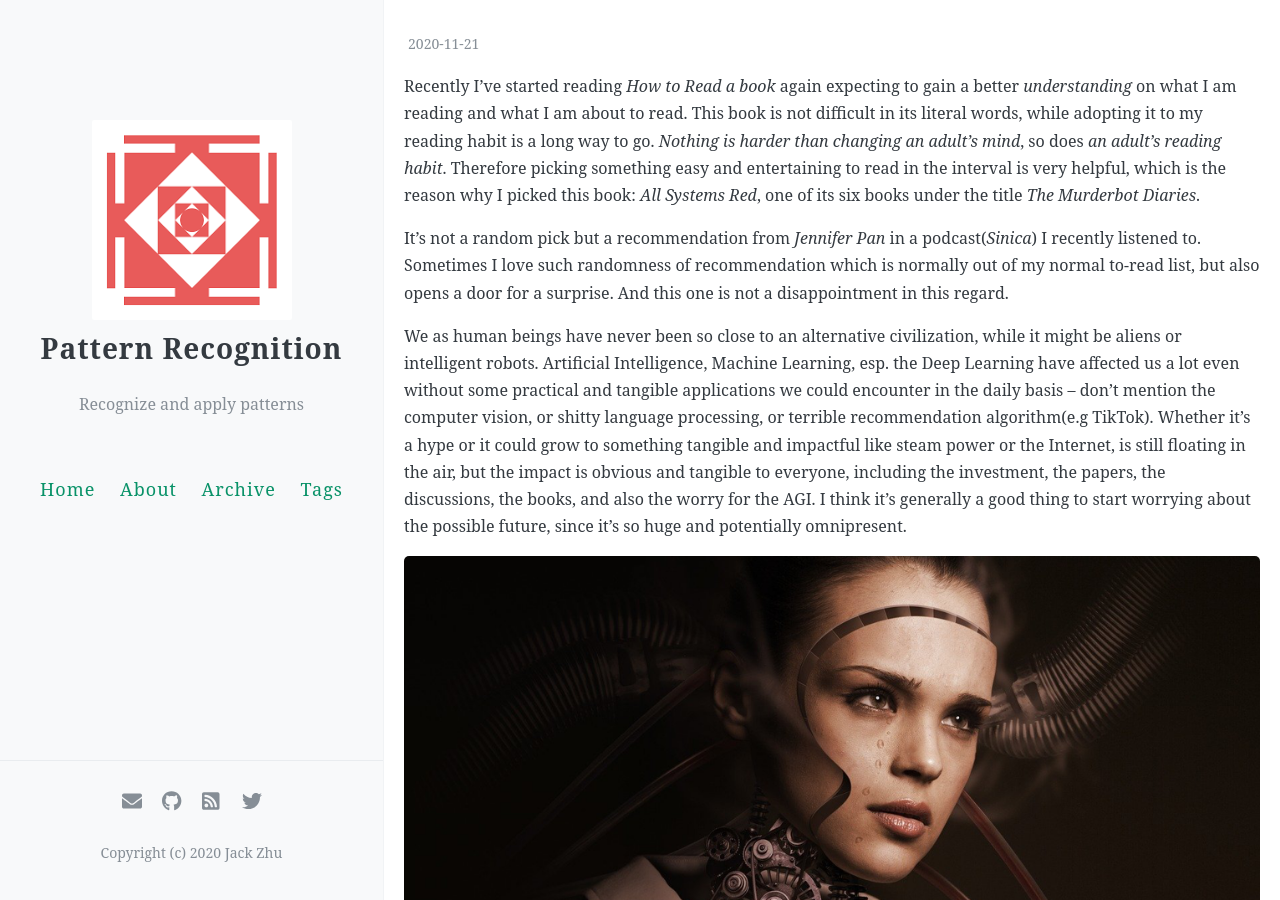
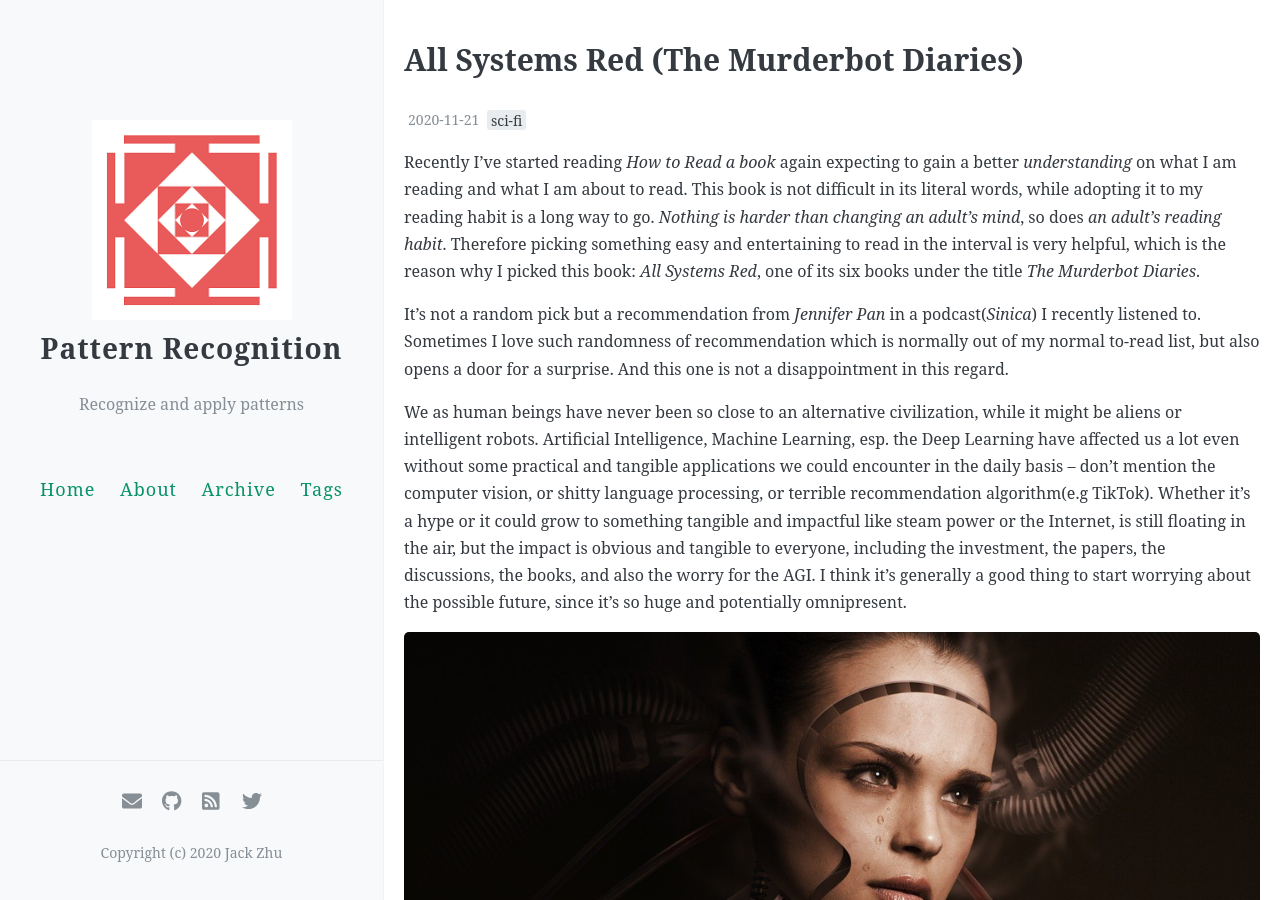
Before and after one commit to jackzhu2050/jackzhu2050.github.io, a Jekyll site: the page built from _posts/2020-11-21-all-system-red.md, in a window 1280 px wide and 900 px high. Built offline with Jekyll 4.4.1, drawn with Linux system fonts in a browser that asks for light colours; our own code applies the rules of GitHub Pages for plain Markdown files; comment, search, counter and statistics services are not loaded.

Commit message:
fix the title

```diff
--- a/_posts/2020-11-21-all-system-red.md
+++ b/_posts/2020-11-21-all-system-red.md
@@ -1,6 +1,6 @@
 ---
 layout: post
-title: All Systems Red: The Murderbot Diaries
+title: All Systems Red (The Murderbot Diaries)
 date: 2020-11-21
 Author: Jack Zhu
 tags: [sci-fi]
```
